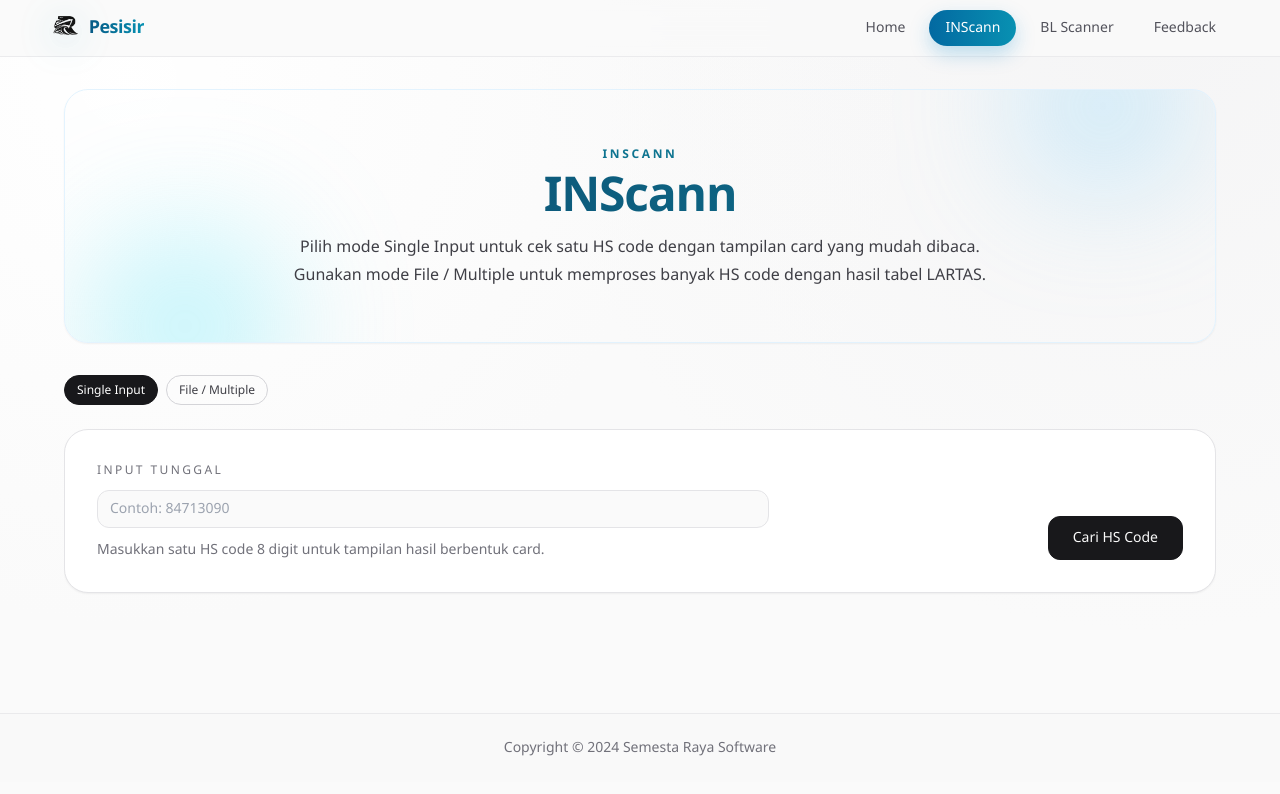
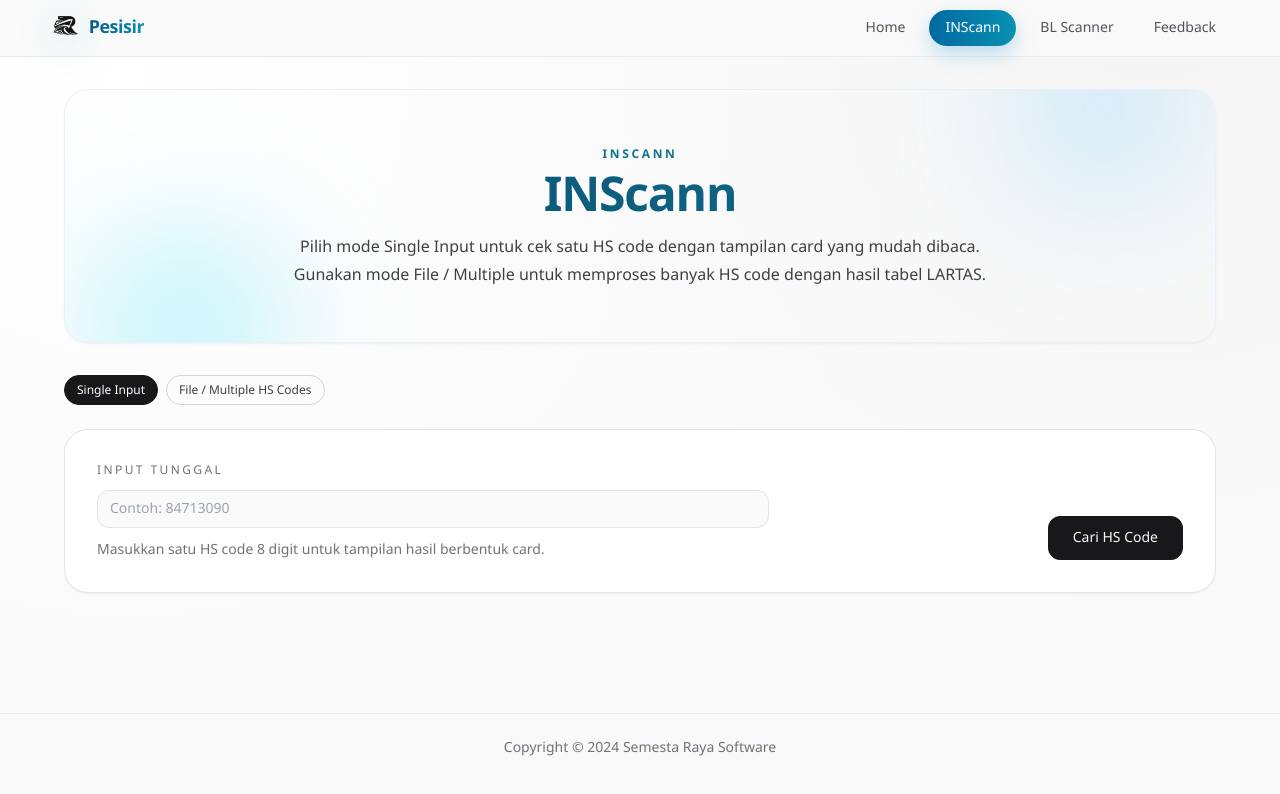
Before and after one commit to apktntaj/insscan, a Next.js app: page /inscann in a window 1280 px wide. Shown: the top 794 px of the page. Built offline with nearby package versions, Linux system fonts and the light colour scheme.

Commit message:
Back to previous version. Remove the authentication

```diff
--- a/app/presentation/components/features/HsCodeScanner.jsx
+++ b/app/presentation/components/features/HsCodeScanner.jsx
@@ -328,7 +328,7 @@ export default function HsCodeScanner() {
                         mode === "file" ? "border-zinc-900 bg-zinc-900 text-white" : "border-zinc-300 text-zinc-700"
                     }`}
                 >
-                    File / Multiple
+                    File / Multiple HS Codes
                 </button>
             </div>
 
```
